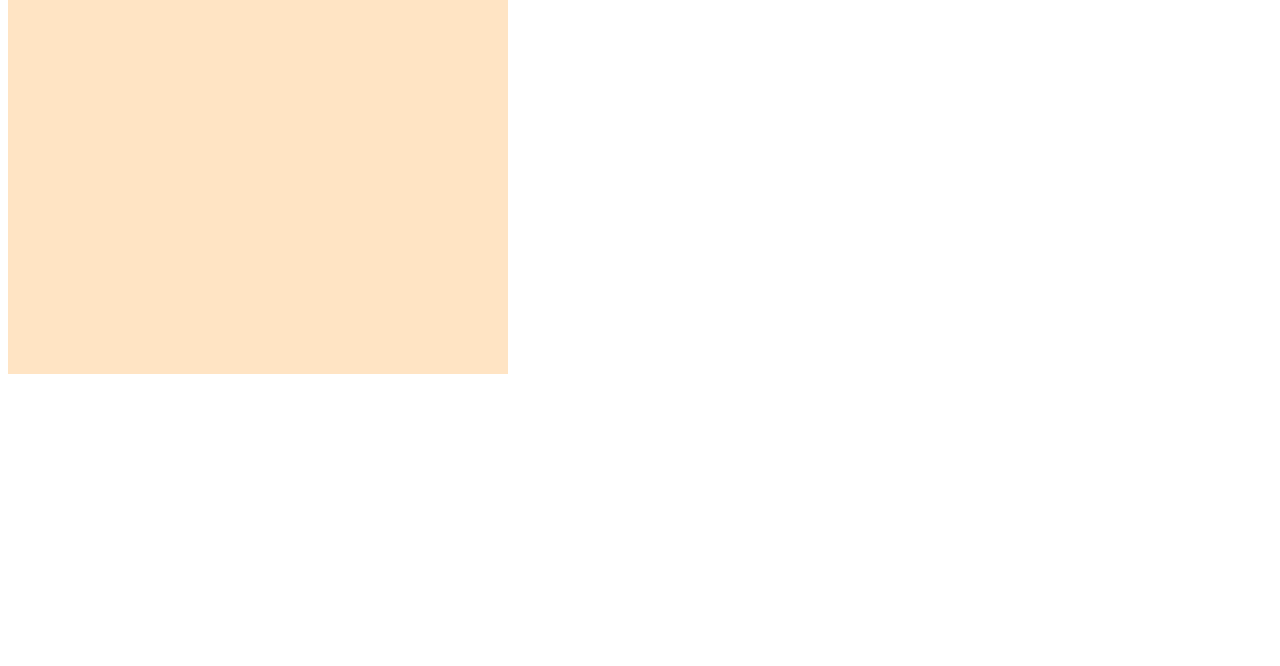
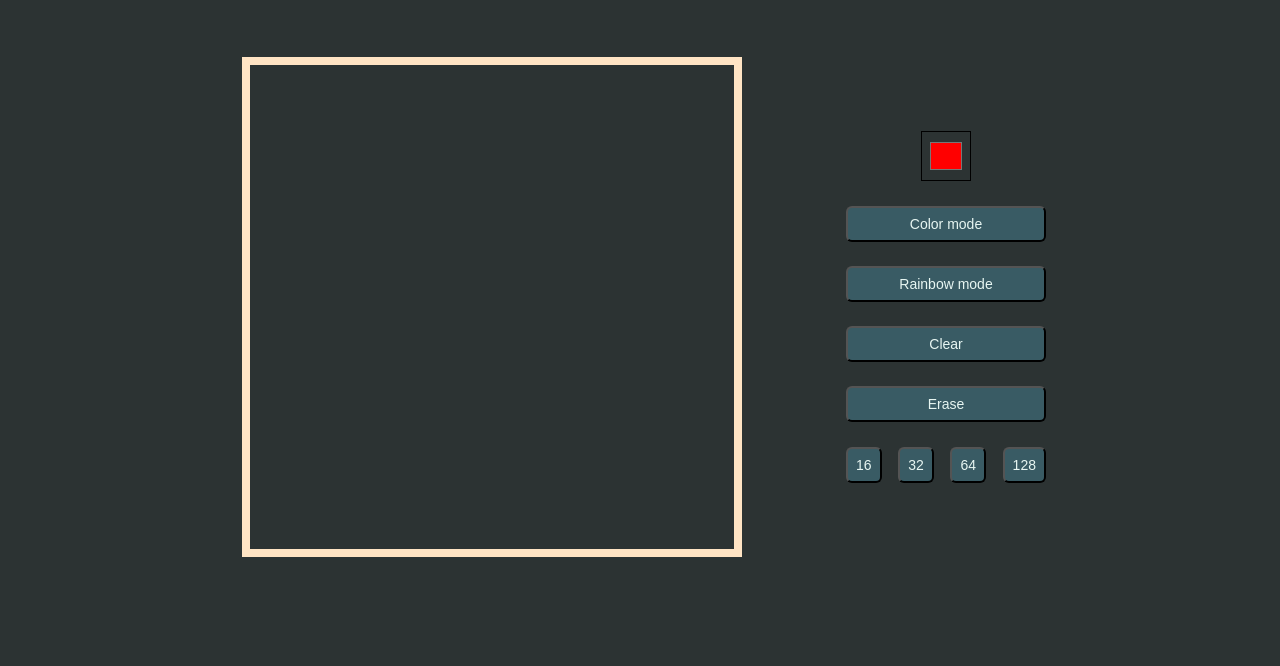
Before and after one commit to ramadanWasfi/Etch-a-Sketch, a plain HTML site: page index.html in a window 1280 px wide. Shown: the part 134-800 px from the top of the page. Drawn offline with Linux system fonts and the light colour scheme.

Commit message:
Add controls btns with style

```diff
--- a/index.html
+++ b/index.html
@@ -9,8 +9,24 @@
     <title>Etch a Sketch</title>
 </head>
 <body>
+    <h1>Etch a Sketch</h1>
     <div class="container">
+        <div class="board">
 
+        </div>
+        <div class="controls">
+            <input type="color" id="colorpicker" value="#ff0000">
+            <button class="btn color">Color mode</button>
+            <button class="btn rainbow">Rainbow mode</button>
+            <button class="btn clear">Clear</button>
+            <button class="btn erase">Erase</button>
+            <div class="boardSize">
+                <button class="boardSizeBtn">16</button>
+                <button class="boardSizeBtn">32</button>
+                <button class="boardSizeBtn">64</button>
+                <button class="boardSizeBtn">128</button>
+            </div>
+        </div>
     </div>
 </body>
 </html>
--- a/index.js
+++ b/index.js
@@ -1,5 +1,5 @@
 function createGrid16() {
-    const container = document.querySelector('.container');
+    const container = document.querySelector('.board');
 
     for (let i = 0; i < 16; i++) {
         for (let j = 0; j < 16; j++) {
--- a/style.css
+++ b/style.css
@@ -2,9 +2,53 @@
     padding: 0;
     margin: 0;
     box-sizing: border-box;
+    background-color: #2C3333;
+    color: #E7F6F2;
+}
+
+h1 {
+    text-align: center;
+    margin: 64px;
+    font-size: 48px;
 }
 
 .container {
+    margin-top: 64px;
+    display: flex;
+    justify-content: center;
+    align-items: center;
+}
+
+.controls {
+    height: 400px;
+    width: 200px;
+    margin-left: 6rem;
+    display: flex;
+    flex-direction: column;
+    justify-content: space-evenly;
+    align-items: stretch;
+}
+
+.btn {
+    padding: 8px;
+    border-radius: 6px;
+    font-size: 14px;
+    background-color: #395B64;
+}
+
+#colorpicker {
+    width: 50px;
+    height: 50px;
+    align-self: center;
+    padding: 6px;
+
+}
+
+.btn:hover {
+    transform: scale(1.1);
+}
+
+.board {
     margin: 8px;
     padding: 8px;
     display: grid;
@@ -15,7 +59,7 @@
     height: 500px;
 }
 
-.container .cell {
+.board .cell {
     margin: 0;
     padding: 0;
 }
@@ -23,3 +67,15 @@
 .changeColor {
     background-color: saddlebrown;
 }
+
+.boardSize {
+    display: flex;
+    justify-content: space-between;
+}
+
+.boardSizeBtn {
+    padding: 8px;
+    border-radius: 6px;
+    font-size: 14px;
+    background-color: #395B64;
+}
```
